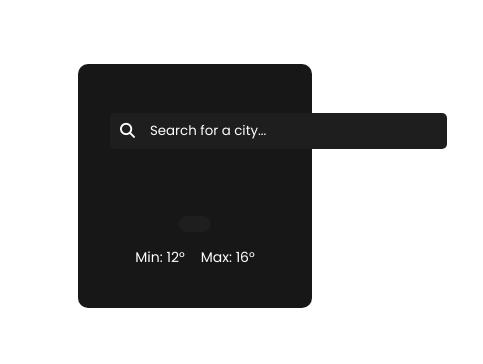
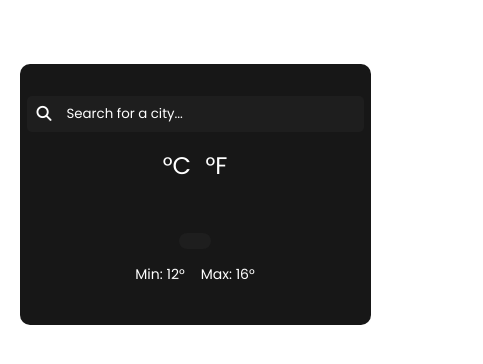
Before and after one commit to franztoledo/weather-app, a website: page index.html in a window 390 px wide. Shown: the whole page, 483 px wide, since content can reach past the window. Drawn offline with Linux system fonts and the light colour scheme.

Commit message:
body styles media quaries

```diff
--- a/style.css
+++ b/style.css
@@ -88,3 +88,17 @@
   font-size: 14px;
   margin: 0.5rem;
 }
+
+@media(max-width: 936px){
+  .container {
+      width: 90%;
+  }
+
+  .weather__header {
+      flex-direction: column;
+  }
+
+  .weather__units {
+      margin-top: 1rem;
+  }
+}
```
